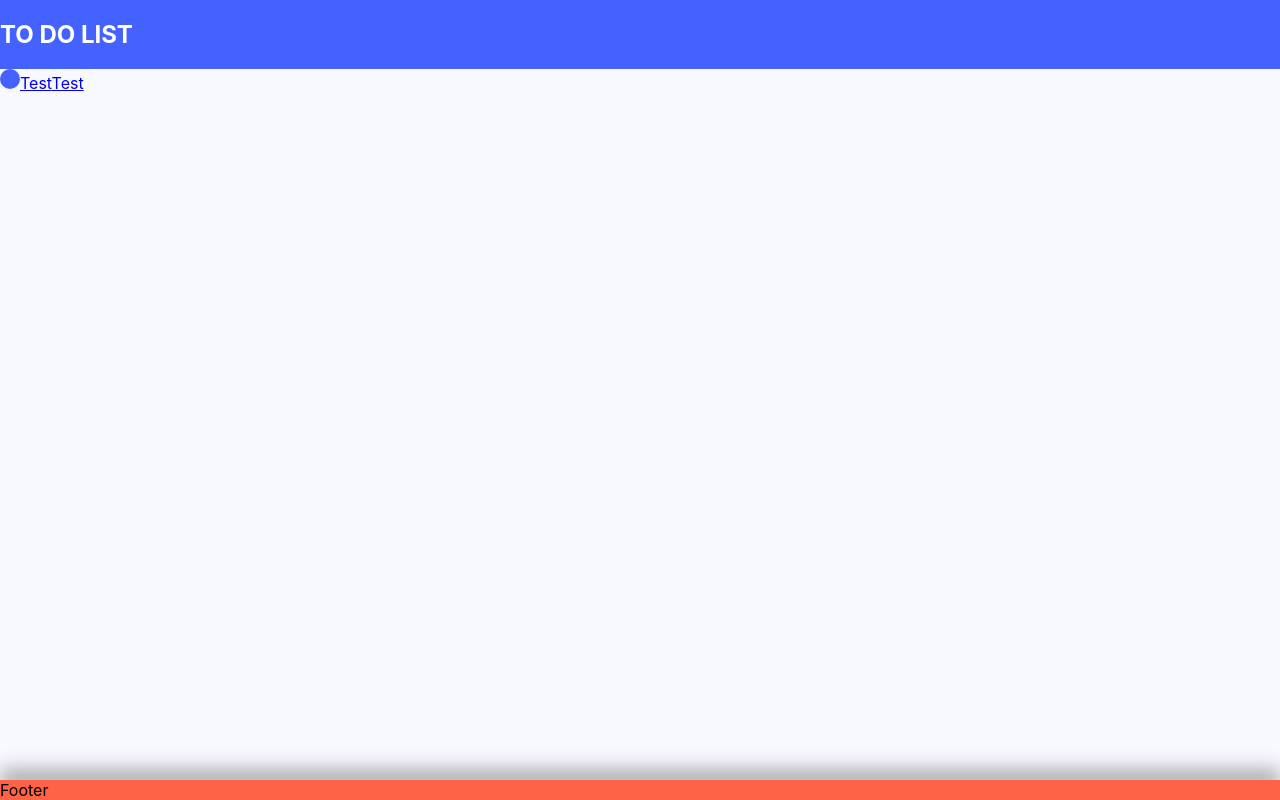
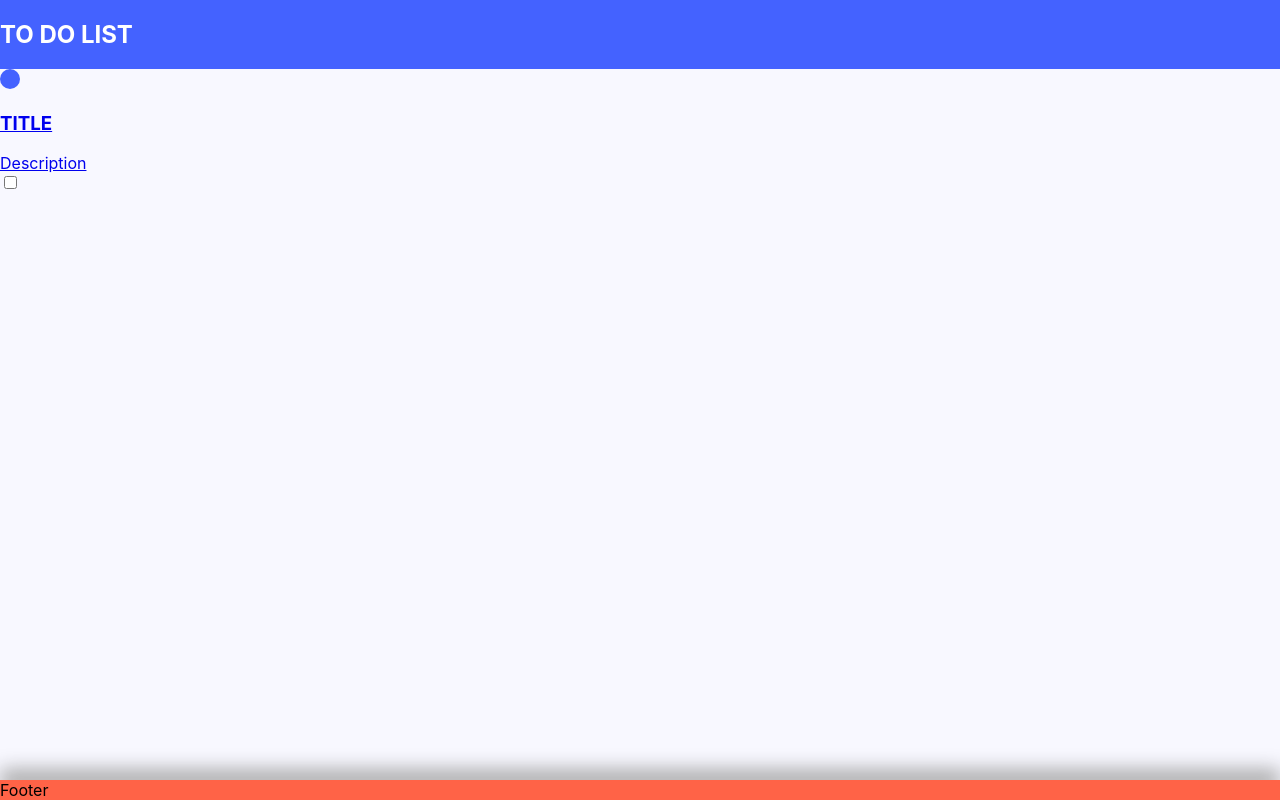
Before and after one commit to manuelsanchez2/to-do-app, a React (Create React App) app: page / in a window 1280 px wide. Built offline with nearby package versions, Linux system fonts and the light colour scheme.

Commit message:
Add ListItemText and ListItemCheckbox components

```diff
--- a/package.json
+++ b/package.json
@@ -11,7 +11,7 @@
     "react-scripts": "3.4.3"
   },
   "scripts": {
-    "api": "json-server --watch db.json --port 6000",
+    "api": "json-server --watch db.json --port 3333",
     "start": "react-scripts start",
     "build": "react-scripts build",
     "test": "react-scripts test",
--- a/src/App.js
+++ b/src/App.js
@@ -3,6 +3,8 @@ import "./App.css";
 import List from "./components/List";
 import ListItem from "./components/ListItem";
 import ListItemIcon from "./components/ListItemIcon";
+import ListItemText from "./components/ListItemText";
+import ListItemCheckbox from "./components/ListItemCheckbox";
 
 function App() {
   return (
@@ -14,9 +16,9 @@ function App() {
         <List>
           <ListItem>
             <ListItemIcon />
+            <ListItemText />
+            <ListItemCheckbox />
           </ListItem>
-          <ListItem>Test</ListItem>
-          <ListItem>Test</ListItem>
         </List>
       </main>
       <footer className="app__footer">Footer</footer>
--- /dev/null
+++ b/src/components/ListItemCheckbox.js
@@ -0,0 +1,7 @@
+import React from "react";
+
+function ListItemCheckbox() {
+  return <input type="checkbox" id="check" />;
+}
+
+export default ListItemCheckbox;
--- /dev/null
+++ b/src/components/ListItemText.js
@@ -0,0 +1,12 @@
+import React from "react";
+
+function ListItemText() {
+  return (
+    <div>
+      <h3>TITLE</h3>
+      <span>Description</span>
+    </div>
+  );
+}
+
+export default ListItemText;
```
